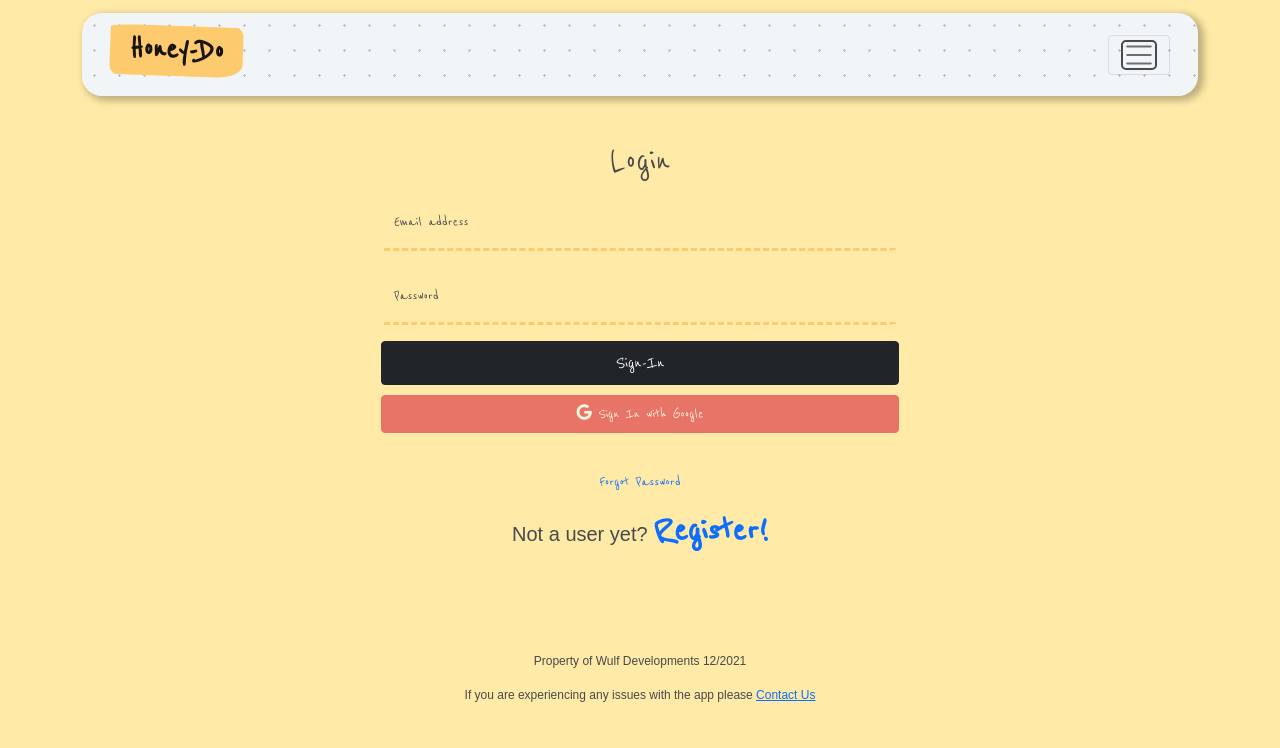
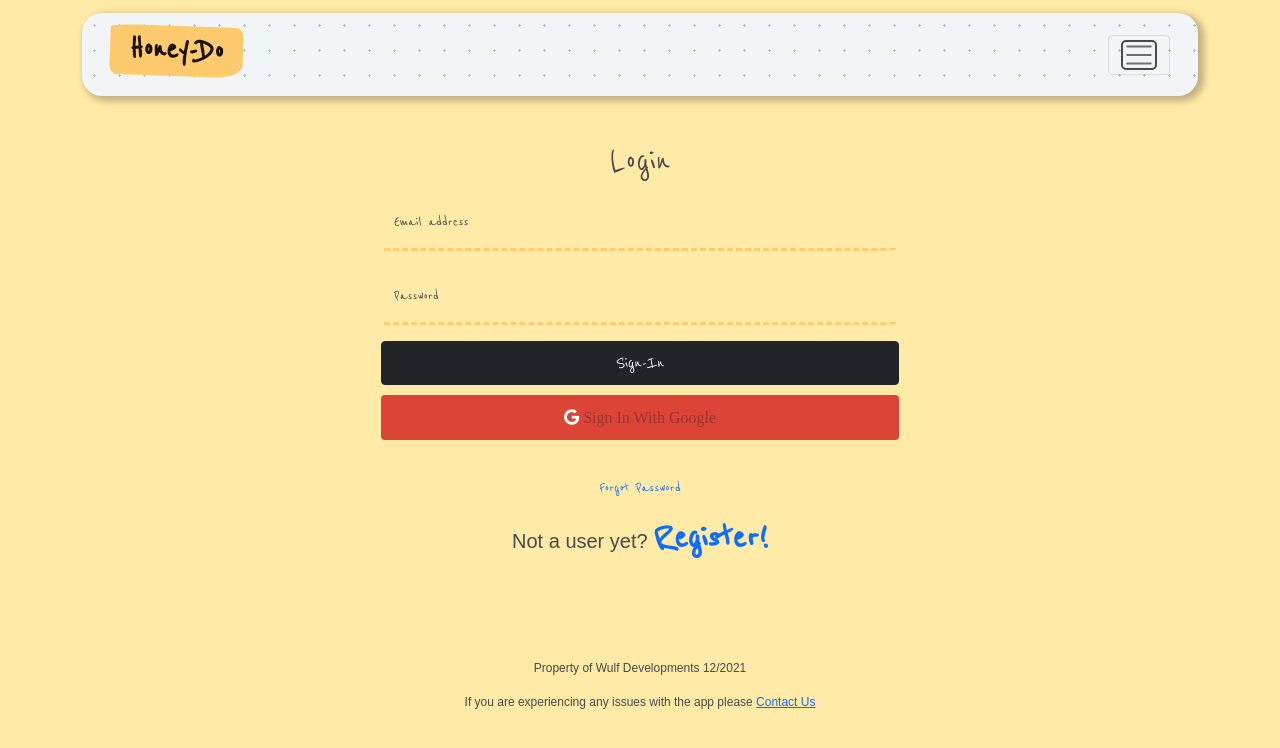
Before and after one commit to CNFishead/Honey-Do, a React (Create React App) app in the folder client/: page /login in a window 1280 px wide. Shown: the top 748 px of the page. Built offline with nearby package versions, Linux system fonts and the light colour scheme.

Commit message:
finished google OAuth2 sign-in/up

```diff
--- a/client/src/App.css
+++ b/client/src/App.css
@@ -164,3 +164,18 @@ li {
   height: 100%;
   width: 100%;
 }
+
+/* ------------------------------------------------------------OAuth2 buttons ------------------------------------------------------------- */
+.googleButton {
+  width: 100%;
+  margin: 2% 0;
+  font-family: serif;
+  background-color: #db4437;
+  border-radius: 0.25em;
+  padding: 2%;
+}
+.googleButton:hover {
+  transition: 0.5s;
+  background-color: #b6382d;
+  color: white;
+}
--- a/client/src/App.js
+++ b/client/src/App.js
@@ -18,7 +18,7 @@ import Support from "./screens/Support";
 import Header from "./components/Header";
 import Footer from "./components/Footer";
 import PrivateRoute from "./components/PrivateRoute";
-import RouteChangetracker from "./components/RouteChangetracker";
+// import RouteChangetracker from "./components/RouteChangetracker";
 
 // css styles
 import "./App.css";
--- a/client/src/components/GoogleAuth.jsx
+++ b/client/src/components/GoogleAuth.jsx
@@ -1,13 +1,8 @@
 // /components/GoogleAuth.tsx
 import axios from "axios";
-import { useState } from "react";
-import { Button } from "react-bootstrap";
 import { GoogleLogin } from "react-google-login";
-import { useSelector } from "react-redux";
 
-const GoogleAuth = () => {
-  // App state
-  const { userInfo } = useSelector((state) => state.userLogin);
+const GoogleAuth = ({ message }) => {
 
   const onSuccess = async (response) => {
     try {
@@ -27,17 +22,13 @@ const GoogleAuth = () => {
     <GoogleLogin
       clientId="147960290260-ed8f467485mtet57gk1mnjplgkpccbgt.apps.googleusercontent.com"
       render={(renderProps) => (
-        <Button
+        <button
           onClick={renderProps.onClick}
           disabled={renderProps.disabled}
-          variant="danger"
-          style={{
-            width: "100%",
-            margin: "2% 0",
-          }}
+          className="googleButton"
         >
-          <i class="fab fa-google" /> Sign In with Google
-        </Button>
+          <i class="fab fa-google" style={{ color: "white" }} /> {message}
+        </button>
       )}
       buttonText="Login"
       onSuccess={onSuccess}
--- a/client/src/components/RouteChangetracker.jsx
+++ b/client/src/components/RouteChangetracker.jsx
@@ -1,9 +1,9 @@
 import React from "react";
-import { useNavigate, useLocation } from "react-router-dom";
+import { useLocation } from "react-router-dom";
 import ReactGA from "react-ga";
 
 const RouteChangetracker = () => {
-  const navigate = useNavigate();
+  // const navigate = useNavigate();
   const location = useLocation();
   location.listen(() => {
     ReactGA.set({ page: location.pathname });
--- a/client/src/screens/Home.jsx
+++ b/client/src/screens/Home.jsx
@@ -1,7 +1,7 @@
-import React, { useEffect } from "react";
-import { Button, Col, Container, Row, Stack } from "react-bootstrap";
-import { useDispatch, useSelector } from "react-redux";
-import { useNavigate } from "react-router-dom";
+import React from "react";
+import { Col, Container, Row, Stack } from "react-bootstrap";
+import { useSelector } from "react-redux";
+
 // Components
 import TodoList from "../components/TodoList";
 
@@ -9,12 +9,7 @@ import Meta from "../components/Meta";
 import { Link } from "react-router-dom";
 
 const Home = () => {
-  const navigate = useNavigate();
-  const dispatch = useDispatch();
-
   const { userInfo } = useSelector((state) => state.userLogin);
-
-  useEffect(() => {}, []);
 
   return (
     <>
--- a/client/src/screens/LoginScreen.jsx
+++ b/client/src/screens/LoginScreen.jsx
@@ -79,7 +79,7 @@ const LoginScreen = ({ location }) => {
           >
             Sign-In
           </Button>
-          <GoogleAuth />
+          <GoogleAuth message="Sign In With Google" />
         </Form>
         <Container style={{ paddingTop: "5%" }}>
           <Link
--- a/client/src/screens/RegisterScreen.jsx
+++ b/client/src/screens/RegisterScreen.jsx
@@ -1,7 +1,7 @@
 import React, { useState, useEffect } from "react";
 import { Link } from "react-router-dom";
 import { useNavigate } from "react-router";
-import { Form, Button, Row, Col, FloatingLabel, Card } from "react-bootstrap";
+import { Form, Button, Row, Col, FloatingLabel } from "react-bootstrap";
 import { useDispatch, useSelector } from "react-redux";
 import { usePasswordValidation } from "../hooks/usePasswordValidation";
 // Components
@@ -11,7 +11,6 @@ import FormContainer from "../components/FormContainer";
 // Actions
 import { register } from "../actions/userActions";
 import Meta from "../components/Meta";
-import axios from "axios";
 import GoogleAuth from "../components/GoogleAuth";
 
 const RegisterScreen = () => {
@@ -56,11 +55,6 @@ const RegisterScreen = () => {
       let user = { firstName, lastName, email, password, gender };
       dispatch(register(user));
     }
-  };
-
-  const googleAuthHandler = async () => {
-    const data = await axios.get("http://localhost:5000/api/auth/google");
-    console.log(data);
   };
 
   return (
@@ -222,7 +216,7 @@ const RegisterScreen = () => {
                 Register
               </Button>
 
-              <GoogleAuth />
+              <GoogleAuth message="Sign Up With Google" />
             </Form>
 
             <Row className="py-3" style={{ fontSize: "1.5em" }}>
```
Also changed, not shown: 2 other files (tests, documents, lock files or other folders).
